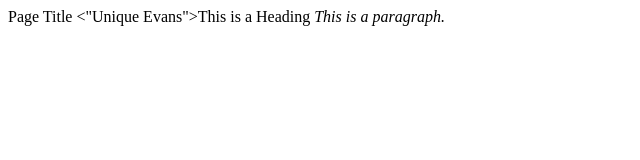
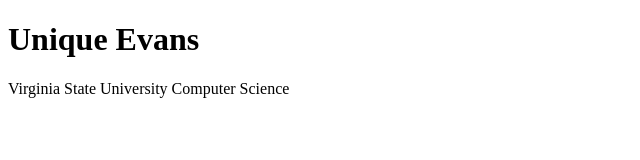
Before and after one commit to UniqueEv2/UniqueEv2.github.io, a plain HTML site: page index.html in a window 1280 px wide. Shown: the whole page, without its empty margins (0-640 px from the left). Drawn offline with Linux system fonts and the light colour scheme.

Commit message:
Update index.html

```diff
--- a/index.html
+++ b/index.html
@@ -1,13 +1,7 @@
 <!DOCTYPE html>
 <html>
-<head>
-<Unique Evans Portfolio>Page Title</title>
-</head>
 <body>
-
-<"Unique Evans">This is a Heading</h1>
-<I am a freshman computer science student currently attending Virginia State
-University>This is a paragraph.</p>
-
+<h1>Unique Evans</h1>
+<p>Virginia State University Computer Science</p>
 </body>
 </html>
```
